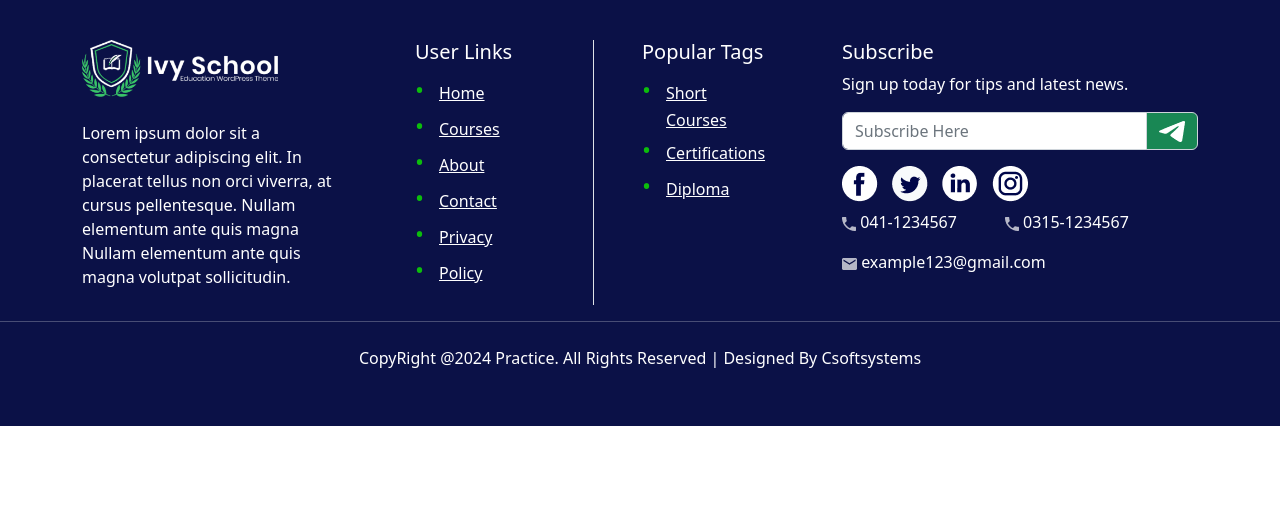
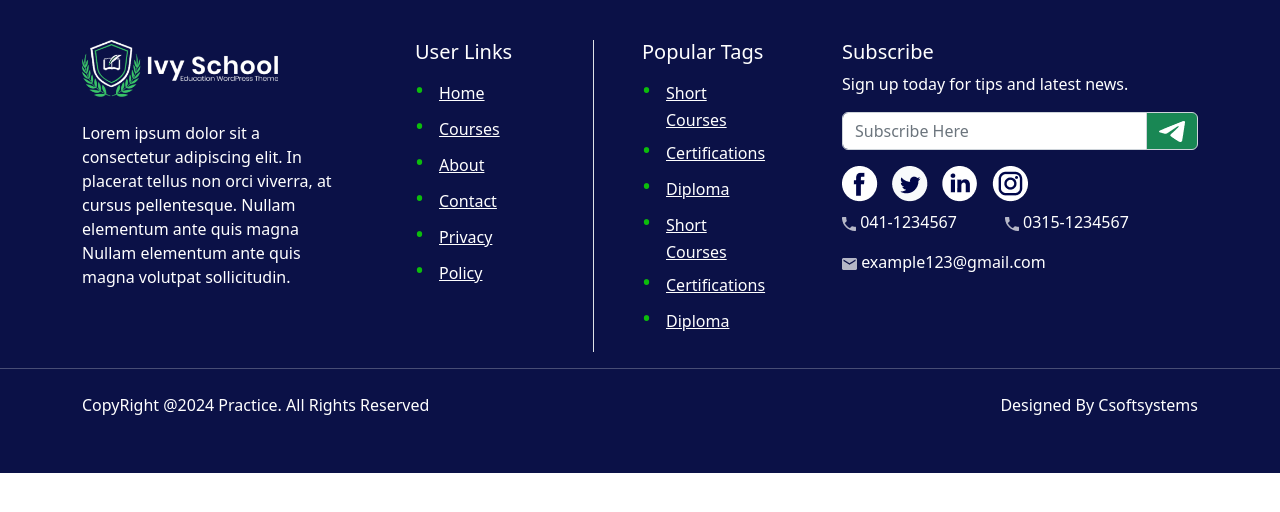
Before and after one commit to umardraz2004/Website_in_bootstrap, a website: page footer/footer.html in a window 1280 px wide. Drawn offline with Linux system fonts and the light colour scheme.

Commit message:
19 july footer

```diff
--- a/footer/footer.html
+++ b/footer/footer.html
@@ -14,7 +14,7 @@
         <div class="row">
             <div class="col-sm-12 col-md-4 w-25">
                 <img class="w-75"  src="images/IVY logo.png" alt="Ivy School Logo" class="logo" >
-                <p class="mt-4 col-12 w-100 responsive-text"  >Lorem ipsum dolor sit a consectetur adipiscing elit. In placerat tellus non orci viverra, at cursus  pellentesque.
+                <p class="mt-4 col-12 w-100"  >Lorem ipsum dolor sit a consectetur adipiscing elit. In placerat tellus non orci viverra, at cursus  pellentesque.
                     Nullam elementum ante quis magna
                     Nullam elementum ante quis magna
                     volutpat sollicitudin.
@@ -42,6 +42,10 @@
                     <li><a href="#">Short Courses</a></li>
                     <li><a href="#">Certifications</a></li>
                     <li><a href="#">Diploma</a></li>
+                    <li><a href="#">Short Courses</a></li>
+                    <li><a href="#">Certifications</a></li>
+                    <li><a href="#">Diploma</a></li>
+
                 </ul>
             </div>
             </div>
@@ -71,7 +75,11 @@
     </div>
     <hr>
     <div class="text-center mt-4">
-        <p>CopyRight @2024 Practice. All Rights Reserved | Designed By Csoftsystems</p>
+        <!-- <p>CopyRight @2024 Practice. All Rights Reserved | Designed By Csoftsystems</p> -->
+        <div  class="container  d-flex justify-content-between">
+        <p>CopyRight @2024 Practice. All Rights Reserved </p>
+        <p> Designed By Csoftsystems</p>
+        </div>
     </div>
 </footer>
 </body>
--- a/footer/style.css
+++ b/footer/style.css
@@ -57,10 +57,3 @@
 
     }
 } */
-
-
-@media (max-width: 576px) {
-    .responsive-text {
-        width: 100% !important;
-    }
-}
```
